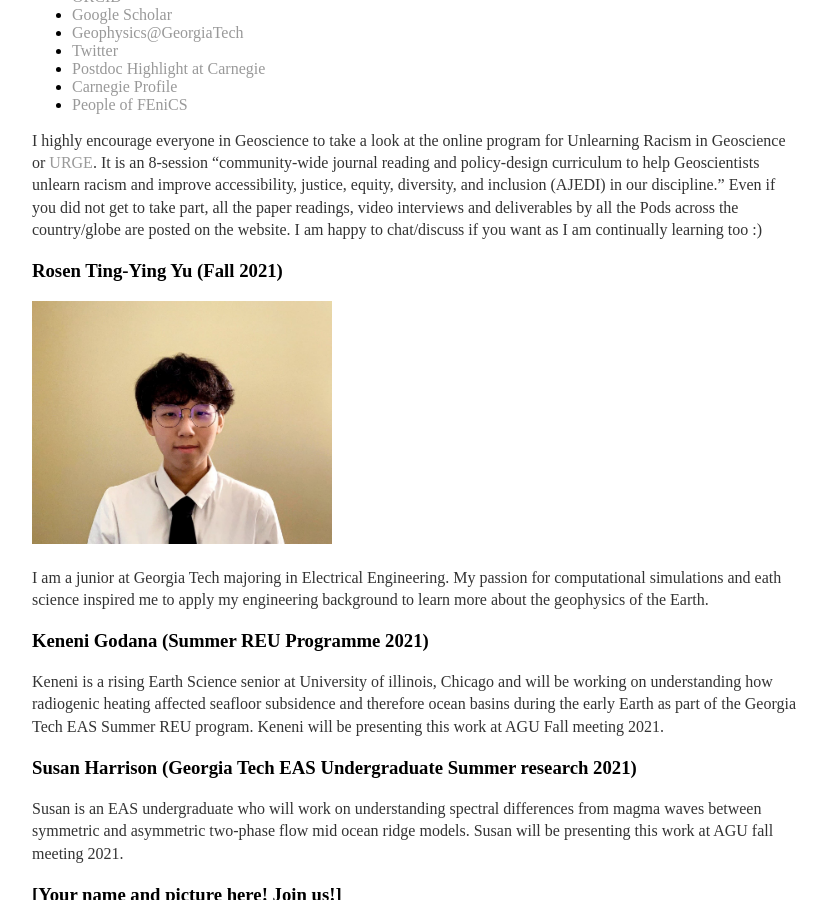
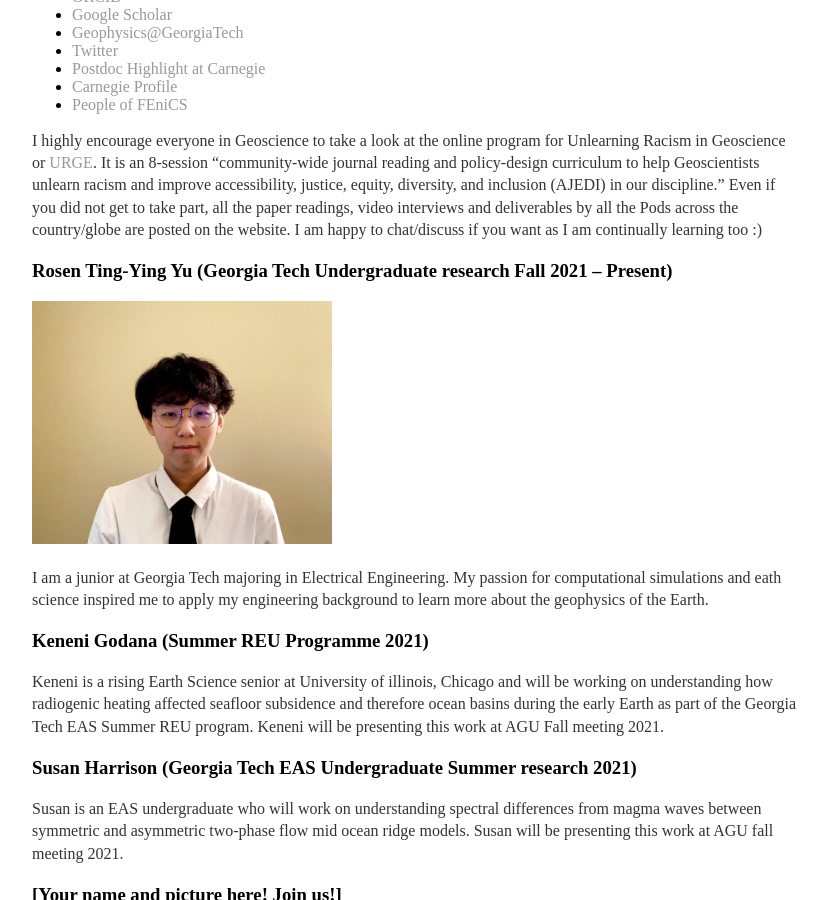
Before and after one commit to joycesim/joycesim.github.io, a Jekyll site: the page built from group/index.md, in a window 1280 px wide and 900 px high, scrolled down 1379 px. Shown: the whole window, without its empty margins (224-1051 px from the left). Built offline with Jekyll 4.4.1, drawn with Linux system fonts in a browser that asks for light colours.

Commit message:
Update index.md

```diff
--- a/group/index.md
+++ b/group/index.md
@@ -55,7 +55,7 @@
 
 I highly encourage everyone in Geoscience to take a look at the online program for Unlearning Racism in Geoscience or [URGE](www.urgeoscience.org). It is an 8-session "community-wide journal reading and policy-design curriculum to help Geoscientists unlearn racism and improve accessibility, justice, equity, diversity, and inclusion (AJEDI) in our discipline." Even if you did not get to take part, all the paper readings, video interviews and deliverables by all the Pods across the country/globe are posted on the website. I am happy to chat/discuss if you want as I am continually learning too :)
 
-### Rosen Ting-Ying Yu (Fall 2021)
+### Rosen Ting-Ying Yu (Georgia Tech Undergraduate research Fall 2021 -- Present)
 <img src="/image/Rosenprofilepic.jpg" alt="Rosen" title="Rosen" width="300" />
 
 I am a junior at Georgia Tech majoring in Electrical Engineering. My passion for computational simulations and eath science inspired me to apply my engineering background to learn more about the geophysics of the Earth.
```
